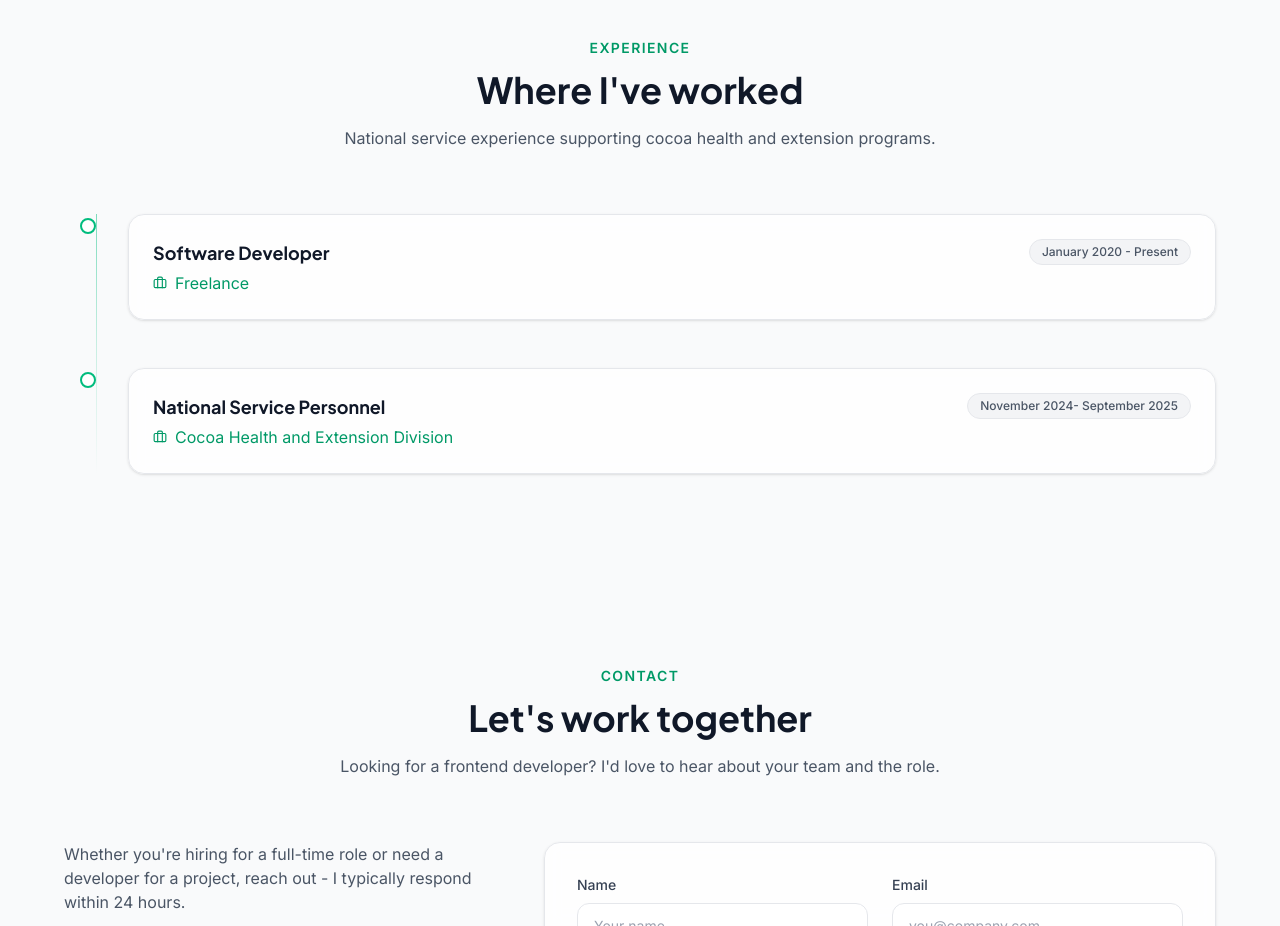
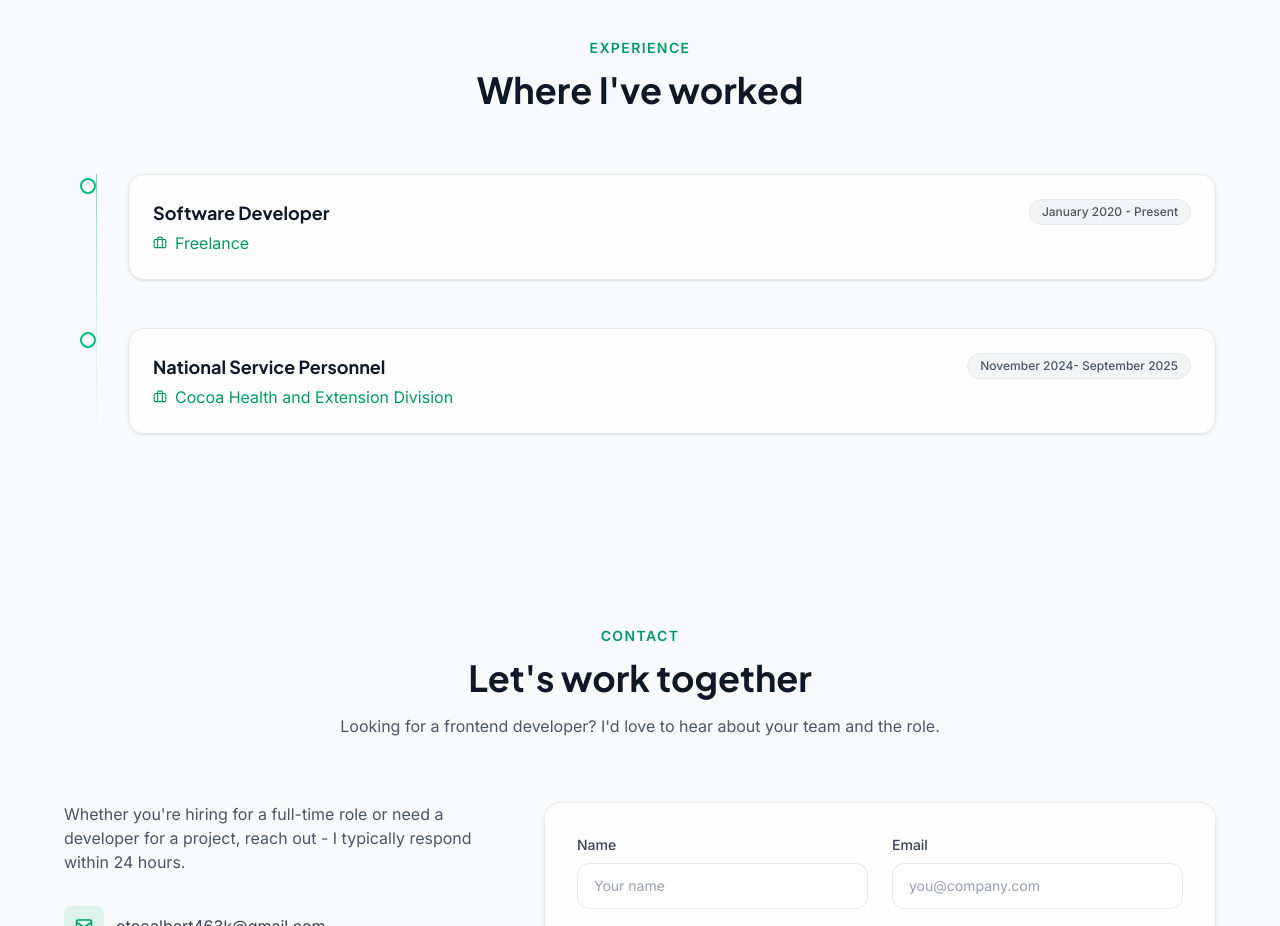
Before and after one commit to Albertjr009/Portfolio, a React (Vite) app: page / in a window 1280 px wide. Shown: the part 3360-4286 px from the top of the page. Built offline with nearby package versions, Linux system fonts and the light colour scheme.

Commit message:
Changes to experience section
Made a few changes to texts in the code

```diff
--- a/src/components/Experience.jsx
+++ b/src/components/Experience.jsx
@@ -10,7 +10,6 @@ export default function Experience() {
         <SectionHeading
           label="Experience"
           title="Where I've worked"
-          subtitle="National service experience supporting cocoa health and extension programs."
         />
 
         <div className="relative mt-16">
```
